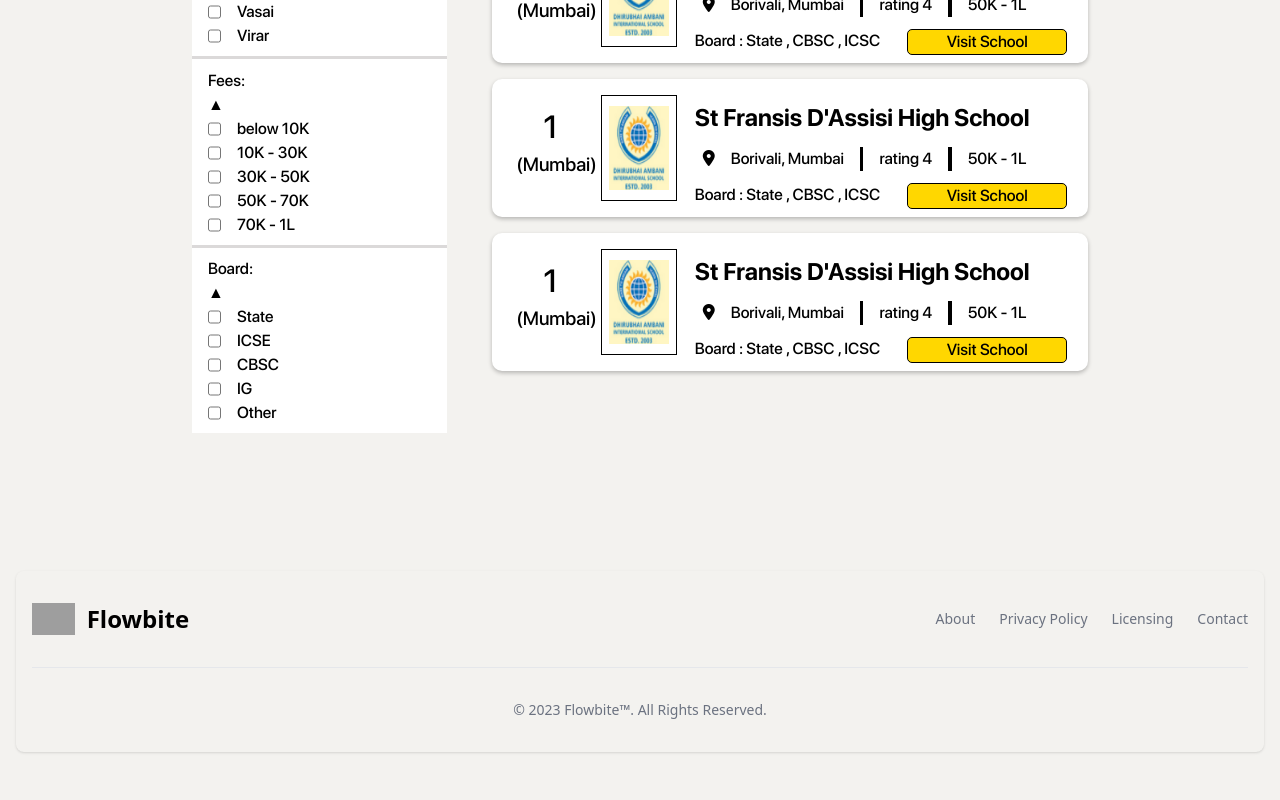
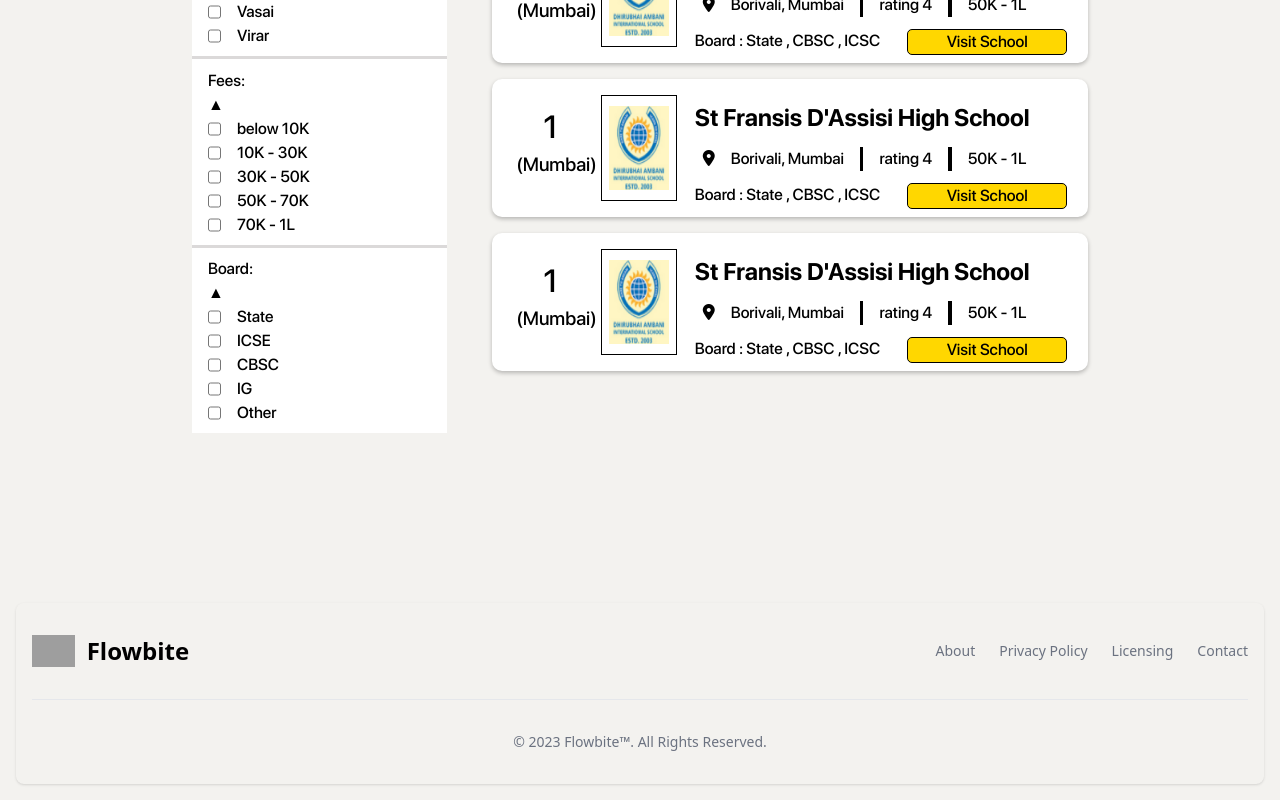
Before and after one commit to open-xyz/campus-finder, a React (Create React App) app: page /school in a window 1280 px wide. Shown: the part 389-1189 px from the top of the page. Before the commit the page ends 1157 px from the top, so only its background shows below. Built offline with nearby package versions, Linux system fonts and the light colour scheme; grey boxes are pictures that could not be loaded.

Commit message:
footer  adjusted

```diff
--- a/src/Pages/Footer/Footer.js
+++ b/src/Pages/Footer/Footer.js
@@ -3,7 +3,10 @@ import React from "react";
 export default function Footer() {
   return (
     <>
-      <footer className=" rounded-lg shadow dark:bg-gray-900 m-4">
+      <footer
+        style={{ marginTop: "3rem" }}
+        className=" rounded-lg shadow dark:bg-gray-900 m-4"
+      >
         <div className="w-full max-w-screen-xl mx-auto p-4 md:py-8">
           <div className="sm:flex sm:items-center sm:justify-between">
             <a
```
